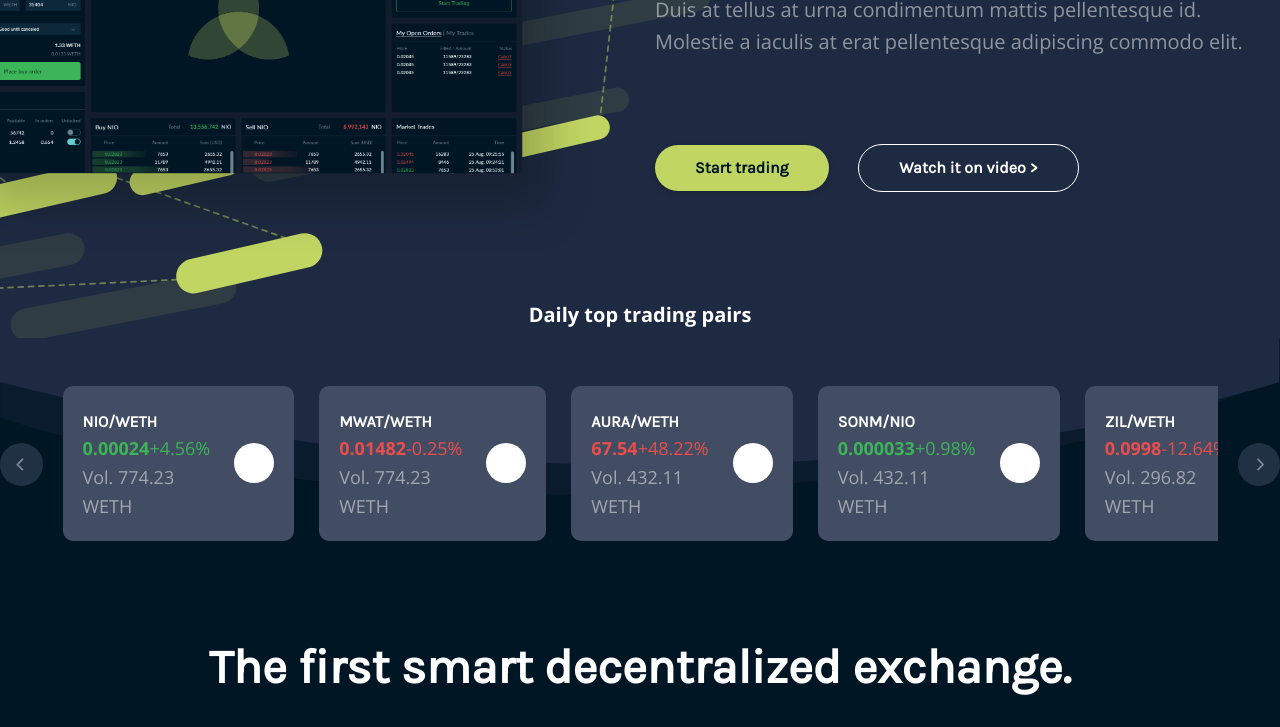
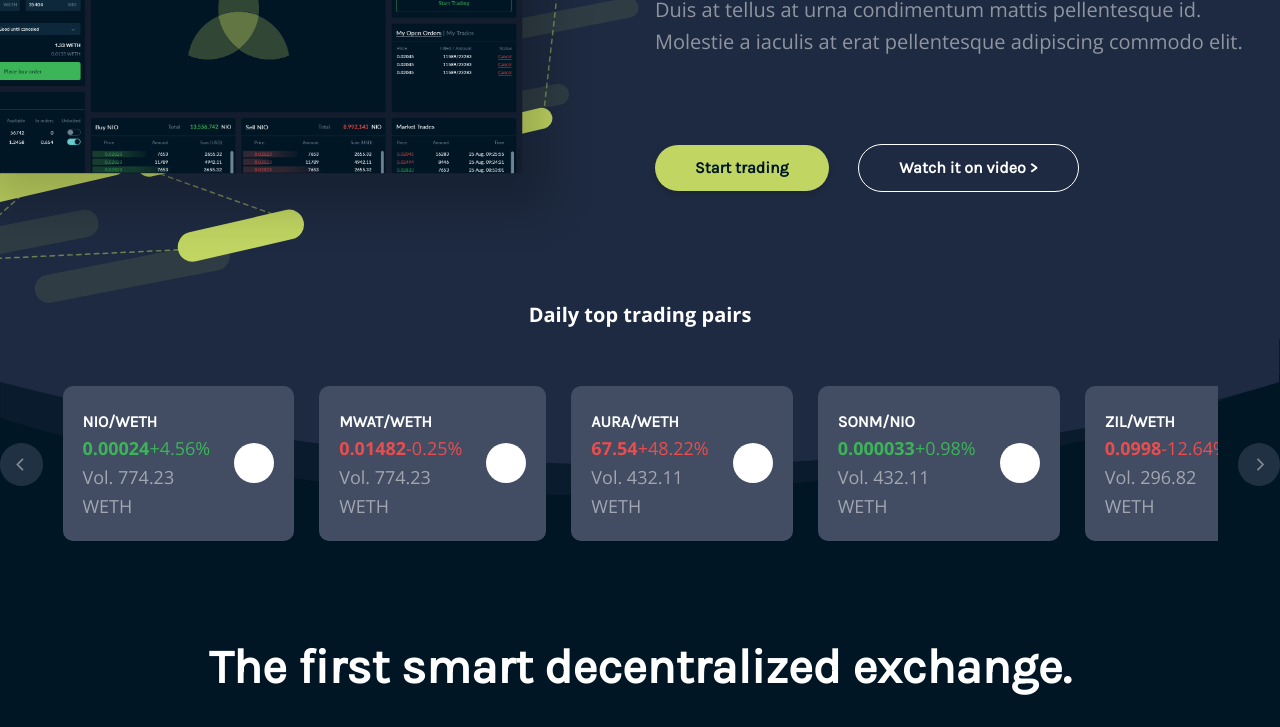
Before and after one commit to Nessjk/niodex, a website: page public/index.html in a window 1280 px wide. Shown: the part 381-1108 px from the top of the page. Drawn offline with nearby package versions, Linux system fonts and the light colour scheme.

Commit message:
Fix svg overflow in hero

```diff
--- a/scss/partials/sections/_hero.scss
+++ b/scss/partials/sections/_hero.scss
@@ -32,7 +32,8 @@
 
             // SVG Background
             & > :first-child {
-                transform: scale(1.25);
+                //transform: scale(1.25);
+                transform: scale(1.08);
                 margin-left: -40%;
 
                 @media (max-width: 1024px) {
```
Also changed, not shown: public/css/styles.css.
